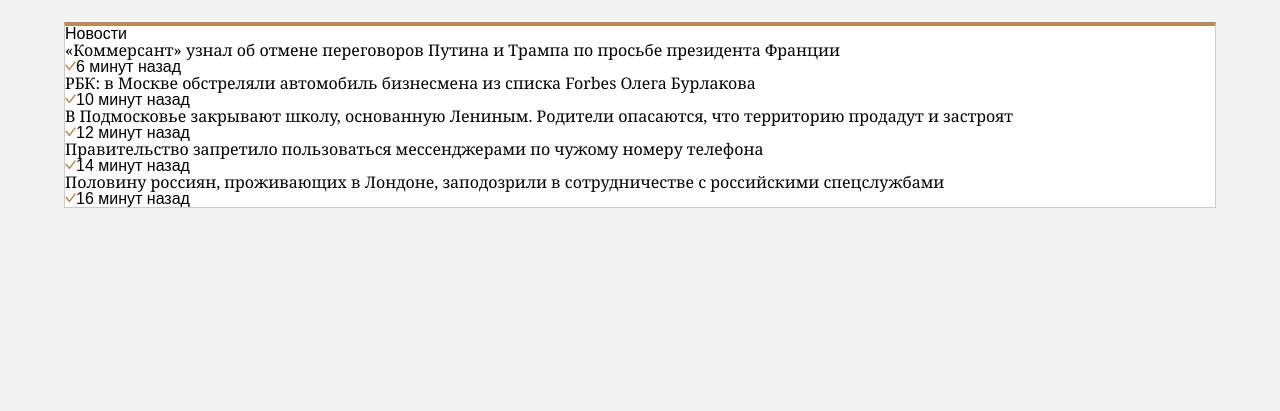
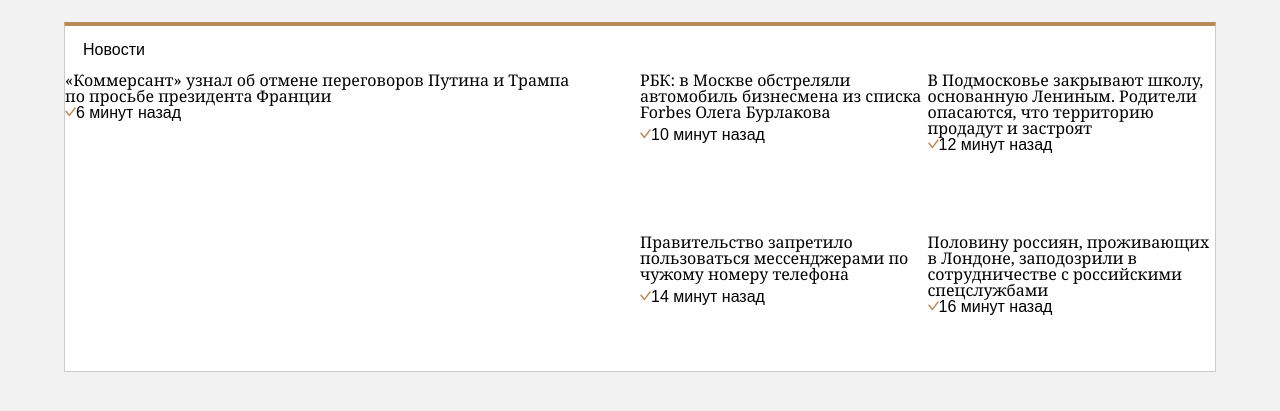
Before and after one commit to foreverzabuzov/3OTR-Meduza, a plain HTML site: page index.html in a window 1280 px wide. Shown: the part 93-504 px from the top of the page. Drawn offline with Linux system fonts and the light colour scheme.

Commit message:
changessss

```diff
--- a/index.html
+++ b/index.html
@@ -2,6 +2,7 @@
 <html lang="en" dir="ltr">
   <head>
     <meta charset="utf-8">
+    <meta name="viewport" content="width=device-width, initial-scale=1">
     <title></title>
     <link rel="stylesheet" href="stylesheets/style.css">
   </head>
@@ -39,10 +40,12 @@
       <button type="button" name="button">Показывать по порядку</button>
     </div>
     <main>
-      <section>
-        <header>
-          Новости
-        </header>
+      <section class="top-stories">
+        <div class="headertop">
+          <header>
+            Новости
+          </header>
+        </div>
         <div class="container">
           <div class="card is-important">
             <h3>«Коммерсант» узнал об&nbsp;отмене переговоров Путина и&nbsp;Трампа по&nbsp;просьбе президента Франции</h3>
--- a/stylesheets/style.css
+++ b/stylesheets/style.css
@@ -128,3 +128,49 @@ section {
   border-top: 4px solid #b88b58;
   background-color: #fff;
 }
+
+.is-important {
+  width: 50%;
+}
+
+.container-right {
+  display: flex;
+
+  width: 50%;
+
+  flex-flow: row wrap;
+}
+
+.container-right .card {
+  display: flex;
+
+  width: 50%;
+  height: 100%;
+
+  flex-flow: column nowrap;
+}
+
+.container {
+  display: flex;
+
+  align-items: stretch;
+  flex-flow: row nowrap;
+  flex-grow: 1;
+}
+
+.headertop {
+  min-height: 46px;
+  padding: 16px 18px 0;
+}
+
+.top-stories {
+  height: 350px;
+}
+
+.container-right .card h3 {
+  flex: 1;
+}
+
+.timestamp {
+  flex: 2;
+}
```
Also changed, not shown: stylesheets/fonts.css (added, +10 -0 lines), fonts/PFRegal.woff (added), fonts/ProximaNova-Bold.woff (added), fonts/ProximaNova-Regular.woff (added), fonts/ProximaNova-Semibold.woff (added).
